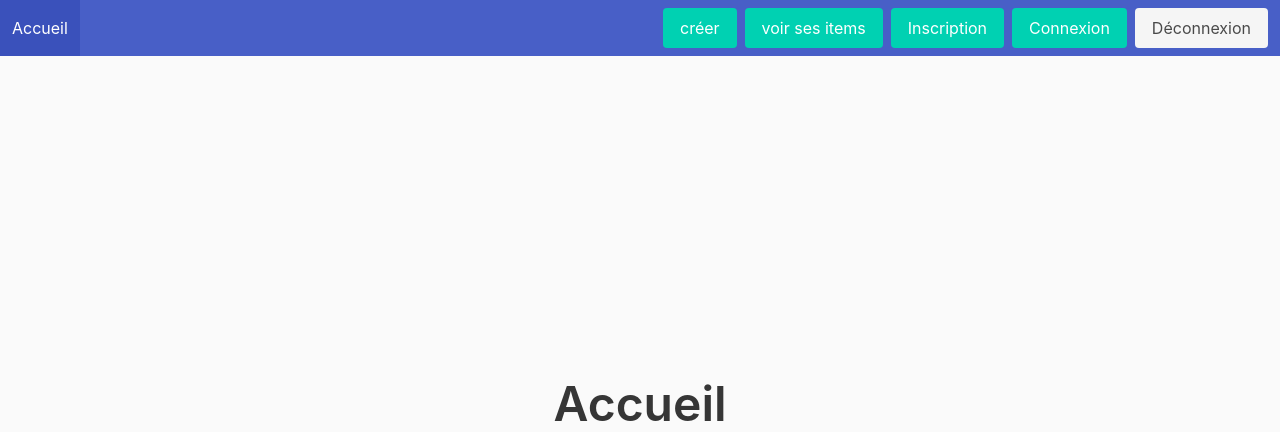
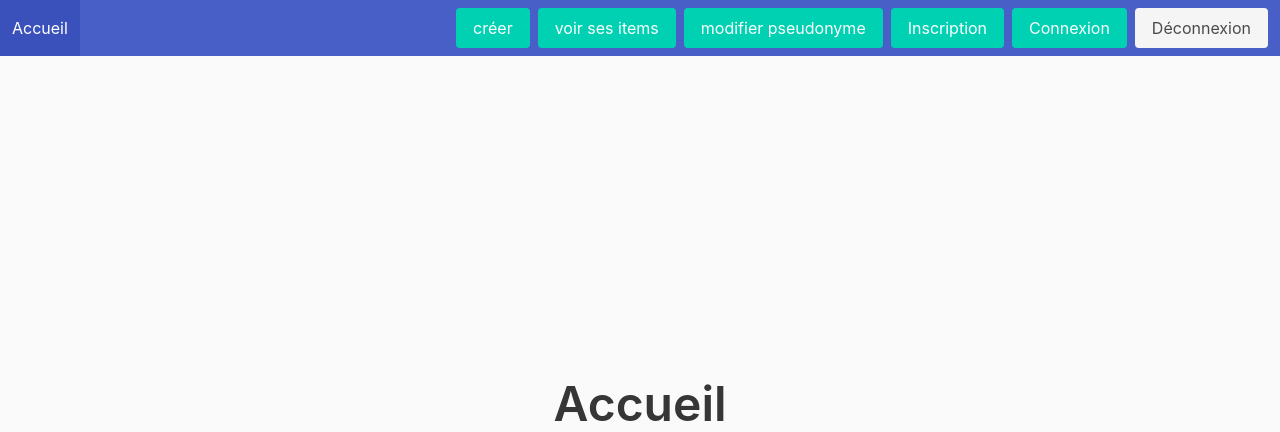
Before and after one commit to bonneauTanguy/python-projet-groupeC, a Django app: page / in a window 1280 px wide. Shown: the top 432 px of the page. Run offline with Django 4.2, Linux system fonts and the light colour scheme; some libraries are stand-ins or nearby versions.

Commit message:
ajout lien modifier pseudo

```diff
--- a/src/projet_groupe_c/templates/header.html
+++ b/src/projet_groupe_c/templates/header.html
@@ -24,6 +24,9 @@
                         </a>
                         <a class="button is-primary" href="/item_list">
                             voir ses items
+                        </a>
+                        <a class="button is-primary" href="/item_list">
+                            modifier pseudonyme
                         </a>
                         <a class="button is-primary" href="/register">
                             Inscription
```
